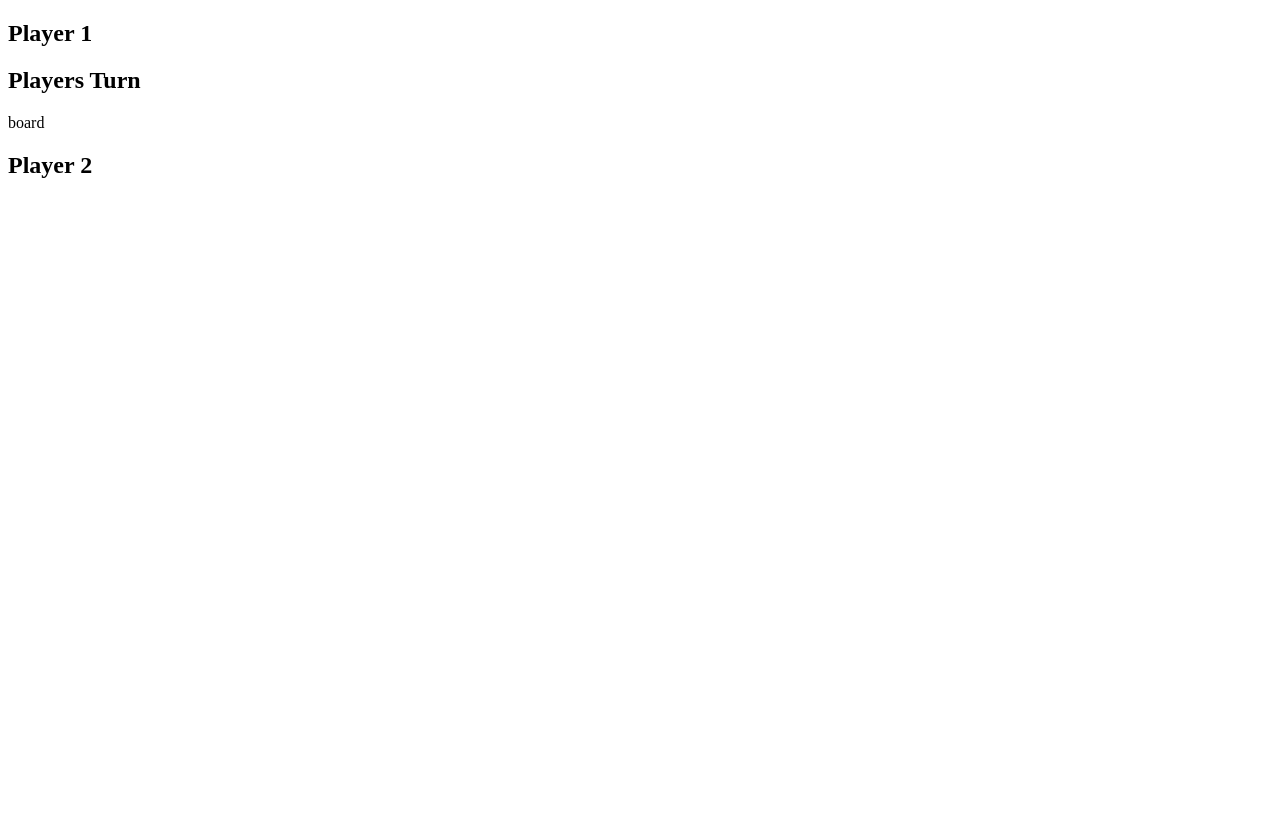
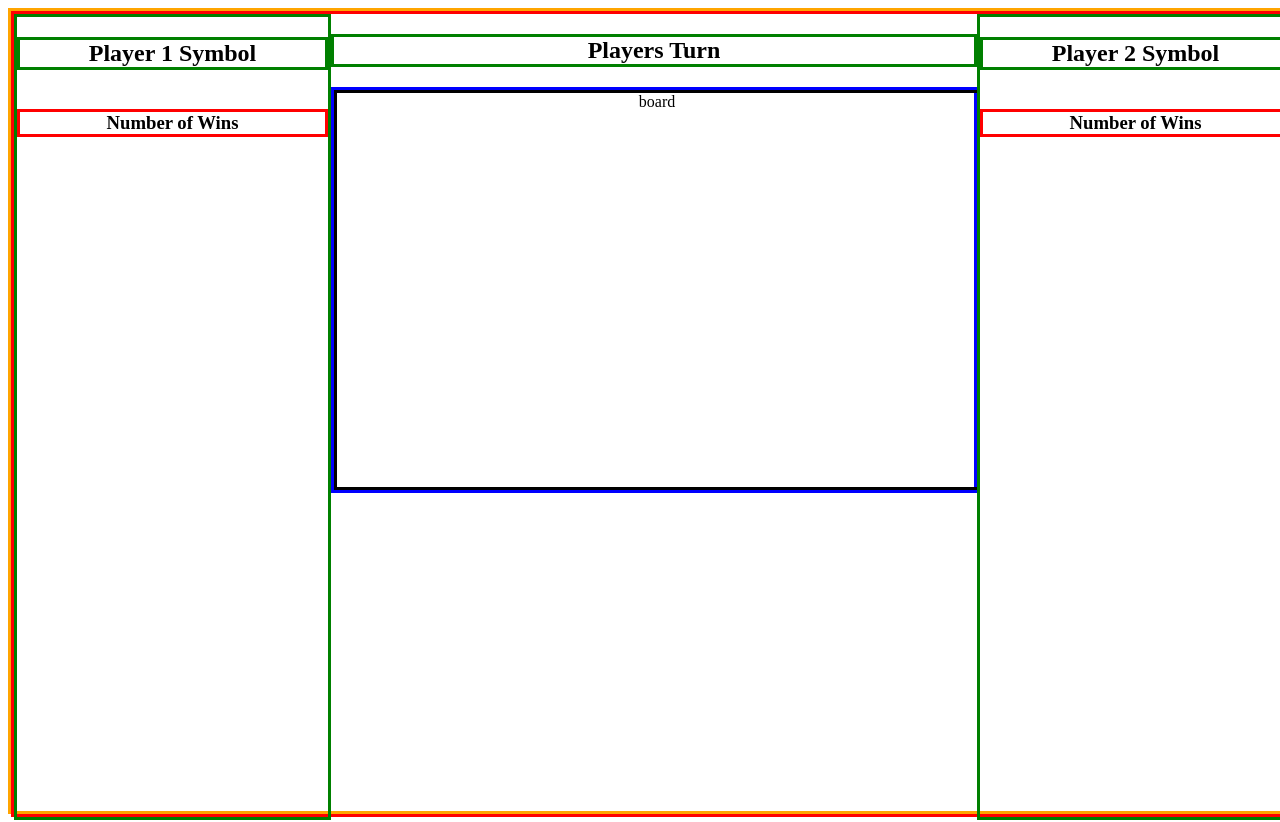
Before and after one commit to apete12/tic-tac-toe, a plain HTML site: page index.html in a window 1280 px wide. Before the commit the page ends 800 px from the top, so only its background shows below. Drawn offline with Linux system fonts and the light colour scheme.

Commit message:
Add flexbox properties to html structure

```diff
--- a/index.html
+++ b/index.html
@@ -7,18 +7,20 @@
 <body>
 <main class="main-container">
     <div class="left-container">
-        <h2>Player 1</h2>
+        <h2 class="player-symbol">Player 1 Symbol</h2>
+        <h3 class="win-count">Number of Wins</h3>
     </div>
     <div class="center-container">
         <div class ="center-title-container">
-            <h2>Players Turn</h2>
+            <h2 class="players-turn-statement">Players Turn</h2>
         </div>
         <div class ="center-board-container">
             <section class="board">board</section>
         </div>
     </div>
     <div class="right-container">
-        <h2>Player 2</h2>
+        <h2 class="player-symbol">Player 2 Symbol</h2>
+        <h3 class="win-count">Number of Wins</h3>
     </div>
 </main>
 <script src="main.js"></script>
--- a/styles.css
+++ b/styles.css
@@ -0,0 +1,83 @@
+
+body{
+    border: orange solid;
+    height: 100vh;
+    width: 100vw;
+    /* margin: 0; */
+    /* padding: 0; */
+    display: flex;
+    flex-direction: column;
+    /* height: 100%; */
+    /* position: fixed; */
+    /* width: 100%; */
+}
+
+.main-container{
+    display: flex;
+    flex-direction: row;
+    height: 100vh;
+    width: 100vw;
+    border: red solid;
+}
+
+.left-container,
+.right-container{
+    display: flex;
+    flex-direction: column;
+    border: green solid;
+    height: 100vh;
+    width: 50vw;
+}
+
+.player-symbol{
+    display: flex;
+    flex-direction: row;
+    justify-content: center;
+    border: green solid;
+}
+
+.win-count{
+    display: flex;
+    flex-direction: row;
+    justify-content: center;
+    border: red solid;
+}
+
+.center-board-container{
+    display: flex;
+    flex-direction: row;
+    justify-content: center;
+    border: blue solid;
+    height: 50vh;
+    width: 50vw;
+}
+
+.center-title-container{
+    display: flex;
+    flex-direction: row;
+    justify-content: center;
+}
+
+.center-board-container{
+    display: flex;
+    flex-direction: column;
+    justify-content: center;
+}
+
+.players-turn-statement{
+    display: flex;
+    flex-direction: column;
+    align-items: center;
+    height: 100%;
+    width: 100%;
+    border: solid green;
+}
+
+.board{
+    display: flex;
+    flex-direction: column;
+    align-items: center;
+    height: 100%;
+    width: 100%;
+    border: solid black;
+}
```
